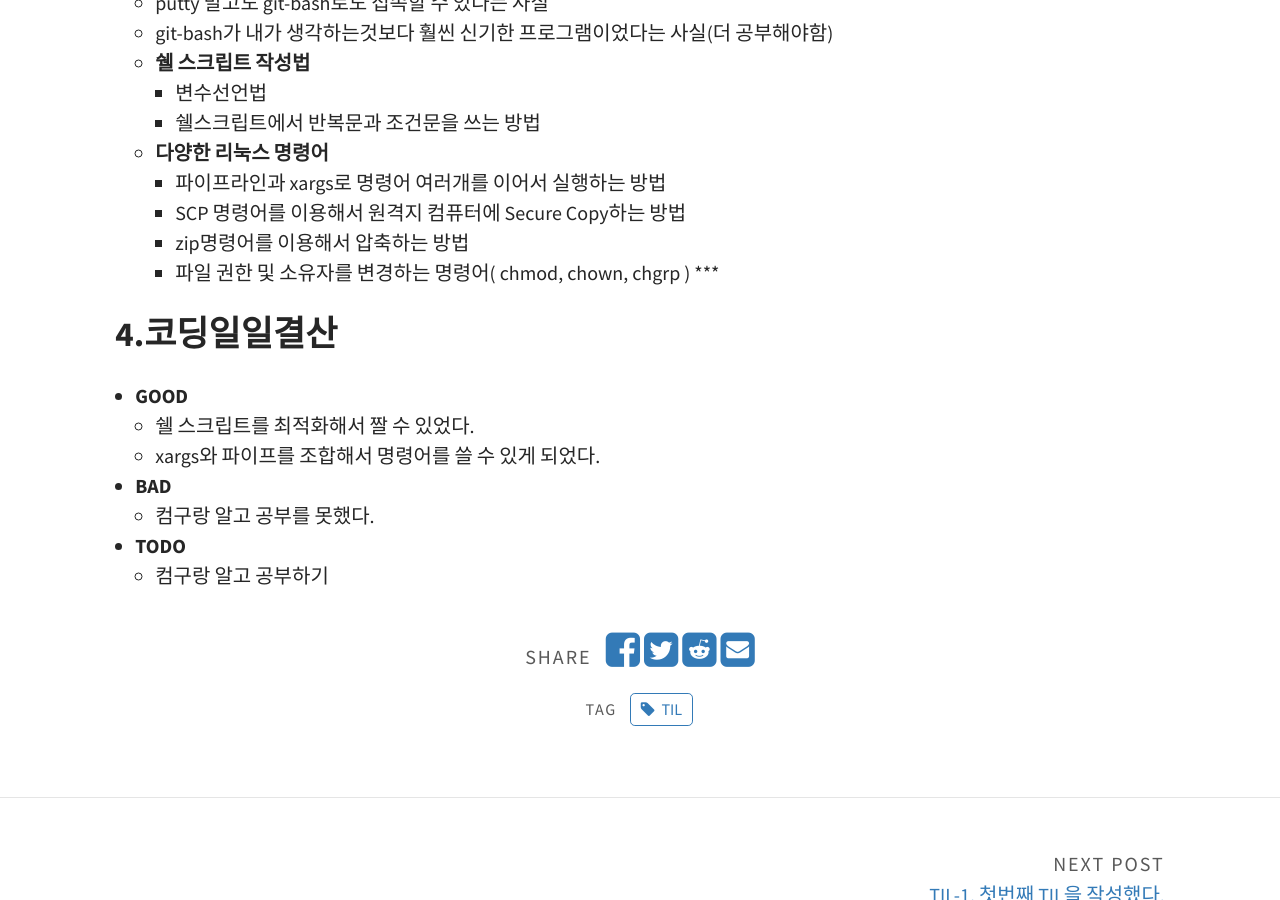
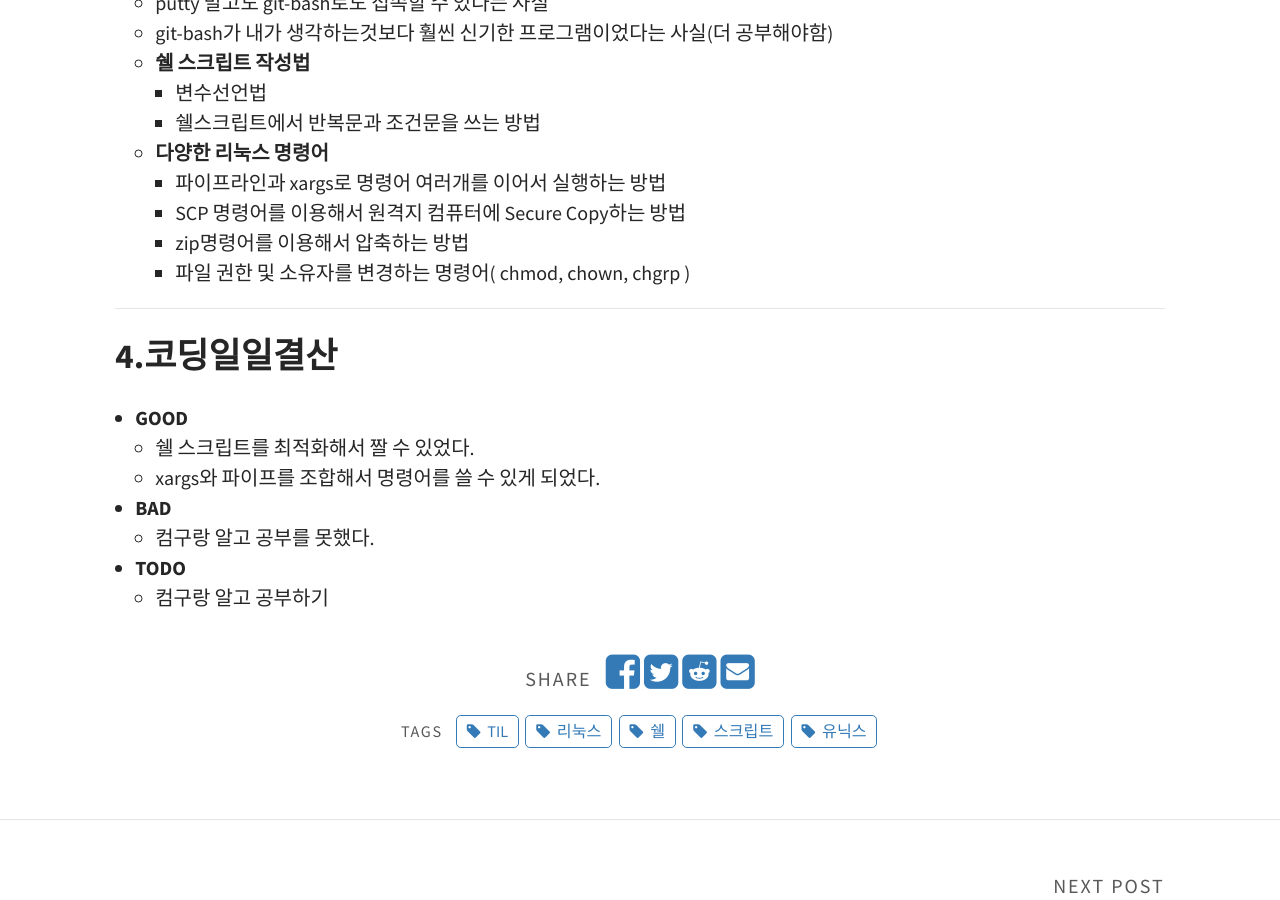
Before and after one commit to Malloc72P/Malloc72P.github.io, a Jekyll site: the page built from _posts/2021-01-07-TIL-2.md, in a window 1280 px wide and 900 px high, scrolled down 771 px. Built offline with Jekyll 4.4.1, drawn with Linux system fonts in a browser that asks for light colours.

Commit message:
2일차 TIL 수정

```diff
--- a/_posts/2021-01-07-TIL-2.md
+++ b/_posts/2021-01-07-TIL-2.md
@@ -3,7 +3,7 @@ layout: post
 title: TIL-2, 두번째.
 feature-img: "assets/img/feature-img/story.jpeg"
 thumbnail: "assets/img/thumbnails/feature-img/story.jpeg"
-tags: [ TIL ]
+tags: [ TIL, 쉘, 리눅스, 유닉스, 스크립트 ]
 ---
 
 ## 1.오늘의 컨디션
@@ -28,6 +28,7 @@ tags: [ TIL ]
     * SCP 명령어를 이용해서 원격지 컴퓨터에 Secure Copy하는 방법
     * zip명령어를 이용해서 압축하는 방법
     * 파일 권한 및 소유자를 변경하는 명령어( chmod, chown, chgrp )
+
 ***
 
 ## 4.코딩일일결산
```
